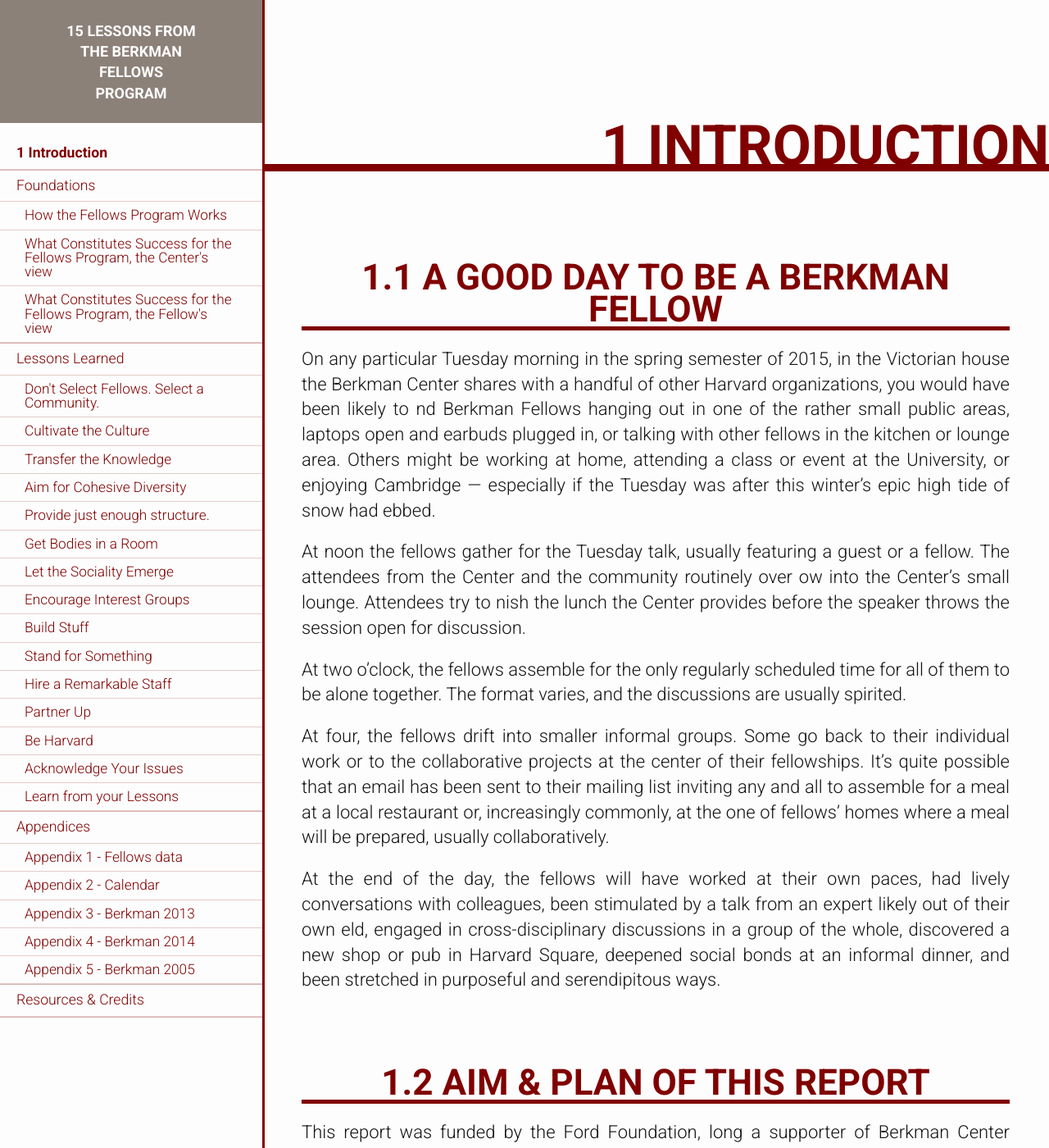
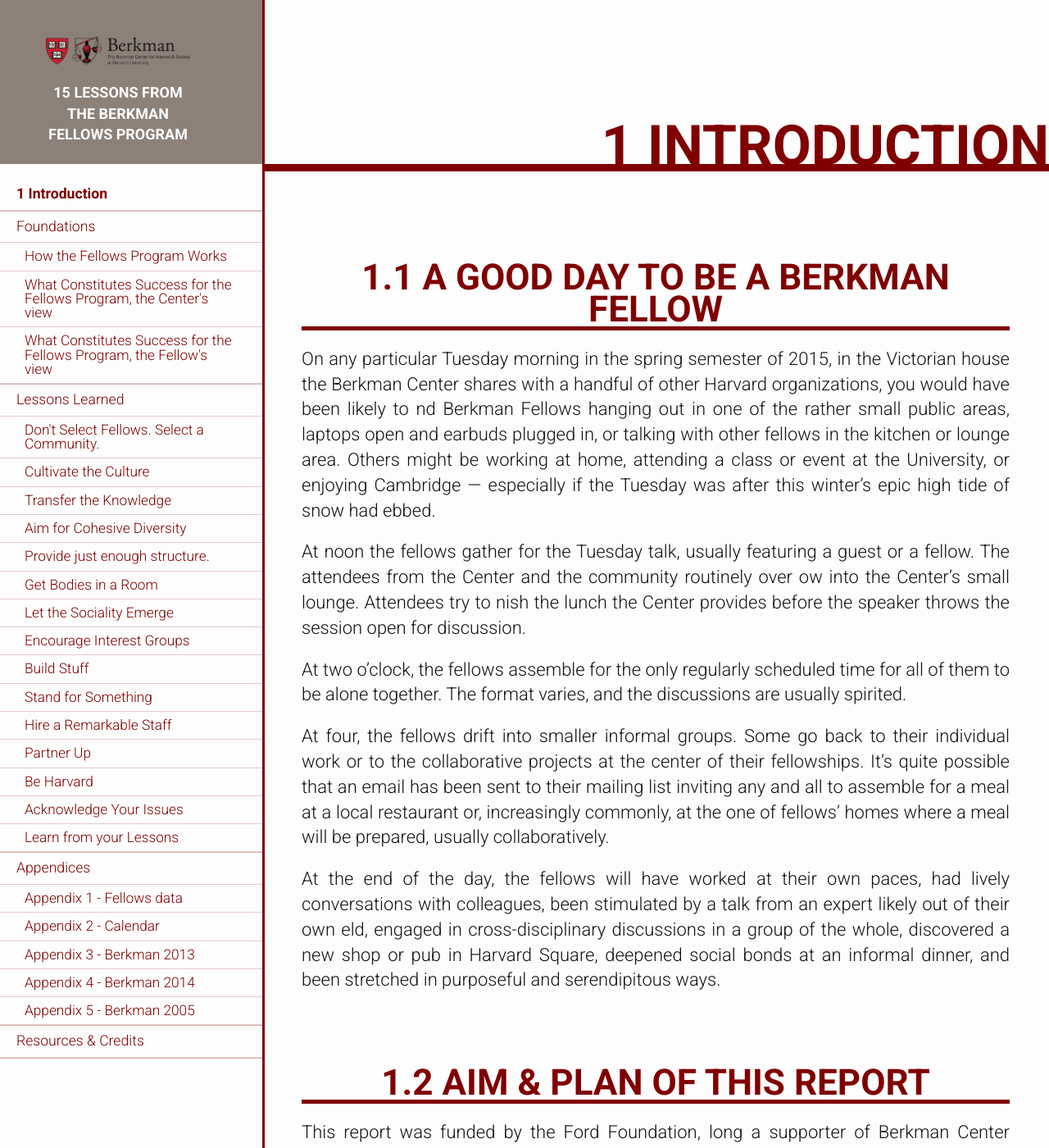
Before and after one commit to berkmancenter/15-Lessons, a Jekyll site: the page built from index.html, in a window 1280 px wide and 1400 px high. Shown: the whole window at 82% size. Built offline with Jekyll 4.4.1, drawn with Linux system fonts in a browser that asks for light colours.

Commit message:
header image

```diff
--- a/_includes/header.html
+++ b/_includes/header.html
@@ -1,4 +1,5 @@
 <header>
     <span>
+      <img src="./img/BCISLogo.png?raw=true" width="100%">
       {{ site.name }} {{ site.author }} {{ site.version }}</span>
 </header>
--- a/_sass/partials/_header.scss
+++ b/_sass/partials/_header.scss
@@ -4,7 +4,7 @@
         repeat: repeat;
         color: $mortar;
     }
-    height: 150px;
+    height: 200px;
     text-align: center;
     position: relative;
     max-width: 100%;
@@ -12,7 +12,7 @@
     span{
         position: absolute;
         top: 50%;
-        left: 50%;
+        left: 45%;
         -webkit-transform: translate(-50%, -50%);
             -ms-transform: translate(-50%, -50%);
                 transform: translate(-50%, -50%);
```
Also changed, not shown: img/BCISLogo.png.
